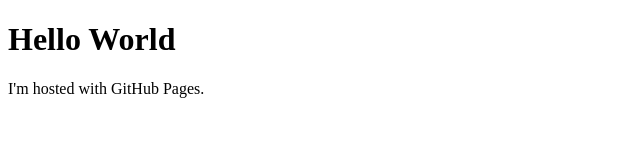
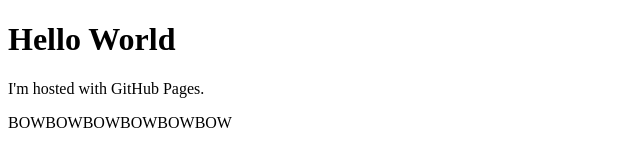
Before and after one commit to BoopliUP/BoopliUP.github.io, a plain HTML site: page index.html in a window 1280 px wide. Shown: the whole page, without its empty margins (0-640 px from the left). Drawn offline with Linux system fonts and the light colour scheme.

Commit message:
Update index.html

```diff
--- a/index.html
+++ b/index.html
@@ -3,5 +3,6 @@
 <body>
 <h1>Hello World</h1>
 <p>I'm hosted with GitHub Pages.</p>
+BOWBOWBOWBOWBOWBOW
 </body>
 </html>
```
